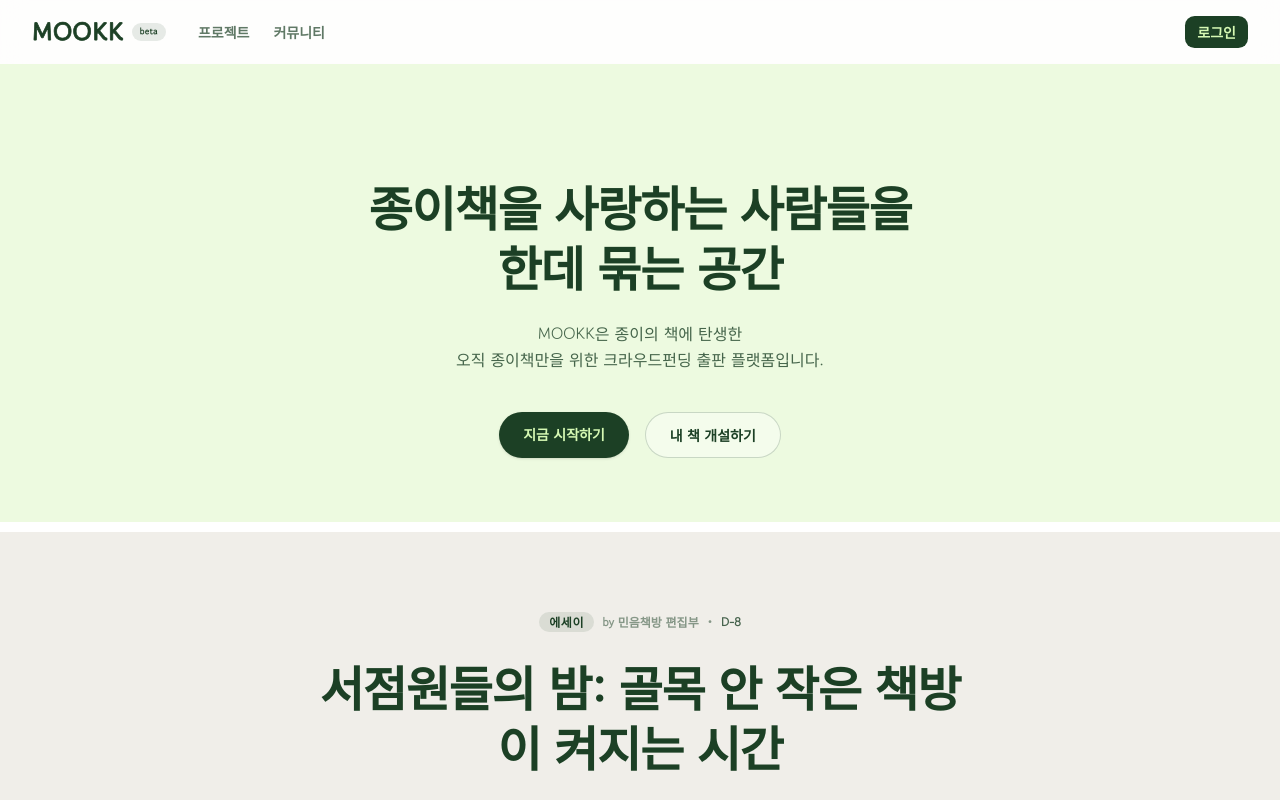
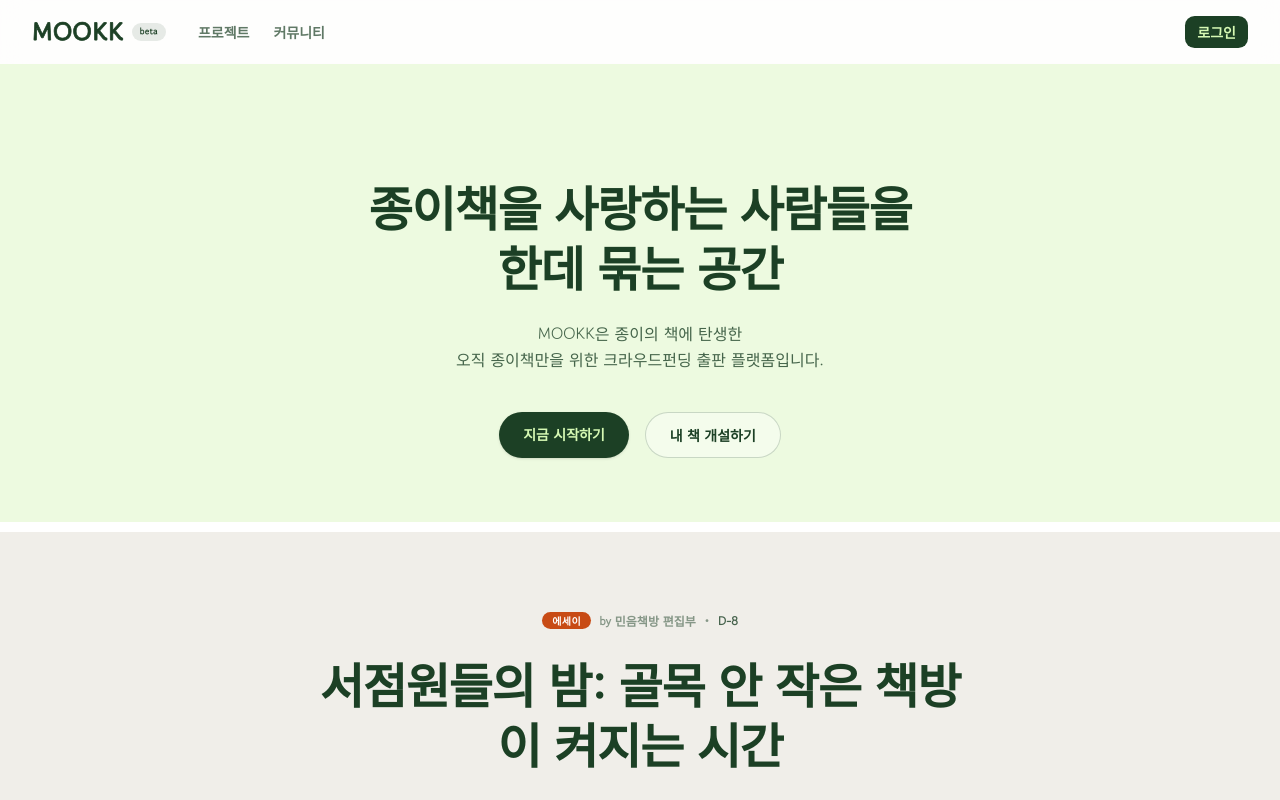
Before and after one commit to juneworks/mookk-v1, a Next.js app: page / in a window 1280 px wide. Shown: the top 800 px of the page. Built offline with nearby package versions, Linux system fonts and the light colour scheme; no server answers; the database is empty.

Commit message:
design: change creator role badge and category badge background color to #c84b15

```diff
--- a/src/app/page.tsx
+++ b/src/app/page.tsx
@@ -127,7 +127,7 @@ export default async function Home() {
                 {/* 카테고리, 저자명, D-Day 메타 정보 */}
                 <div className="flex items-center gap-2 text-xs font-bold text-[#1C4025]/50">
                   {project.category && (
-                    <span className="rounded-full bg-[#1C4025]/10 px-2.5 py-0.5 uppercase tracking-wider text-[#1C4025]">
+                    <span className="rounded-full bg-[#c84b15] px-2.5 py-0.5 uppercase tracking-wider text-white text-[10px] font-bold border-none shrink-0">
                       {project.category}
                     </span>
                   )}
--- a/src/components/Header.tsx
+++ b/src/components/Header.tsx
@@ -121,7 +121,9 @@ export default function Header({ initialUser }: HeaderProps) {
                 <span className="text-sm font-semibold text-[#1C4025] dark:text-[#edfae0]">
                   {user.name}
                 </span>
-                <span className="rounded bg-[#1C4025] text-white dark:bg-[#edfae0] dark:text-[#142017] px-2 py-0.5 text-[10px] font-bold tracking-wide">
+                <span className={`rounded text-white px-2 py-0.5 text-[10px] font-bold tracking-wide border-none ${
+                  user.role === 'creator' ? 'bg-[#c84b15]' : 'bg-[#1C4025]'
+                }`}>
                   {getRoleLabel(user.role)}
                 </span>
               </div>
@@ -129,7 +131,9 @@ export default function Header({ initialUser }: HeaderProps) {
                 <span className="text-xs font-semibold text-[#1C4025] dark:text-[#edfae0]">
                   {user.name}
                 </span>
-                <span className="rounded bg-[#1C4025] text-white dark:bg-[#edfae0] dark:text-[#142017] px-1.5 py-0.5 text-[9px] font-bold">
+                <span className={`rounded text-white px-1.5 py-0.5 text-[9px] font-bold border-none ${
+                  user.role === 'creator' ? 'bg-[#c84b15]' : 'bg-[#1C4025]'
+                }`}>
                   {getRoleLabel(user.role)}
                 </span>
               </div>
```
